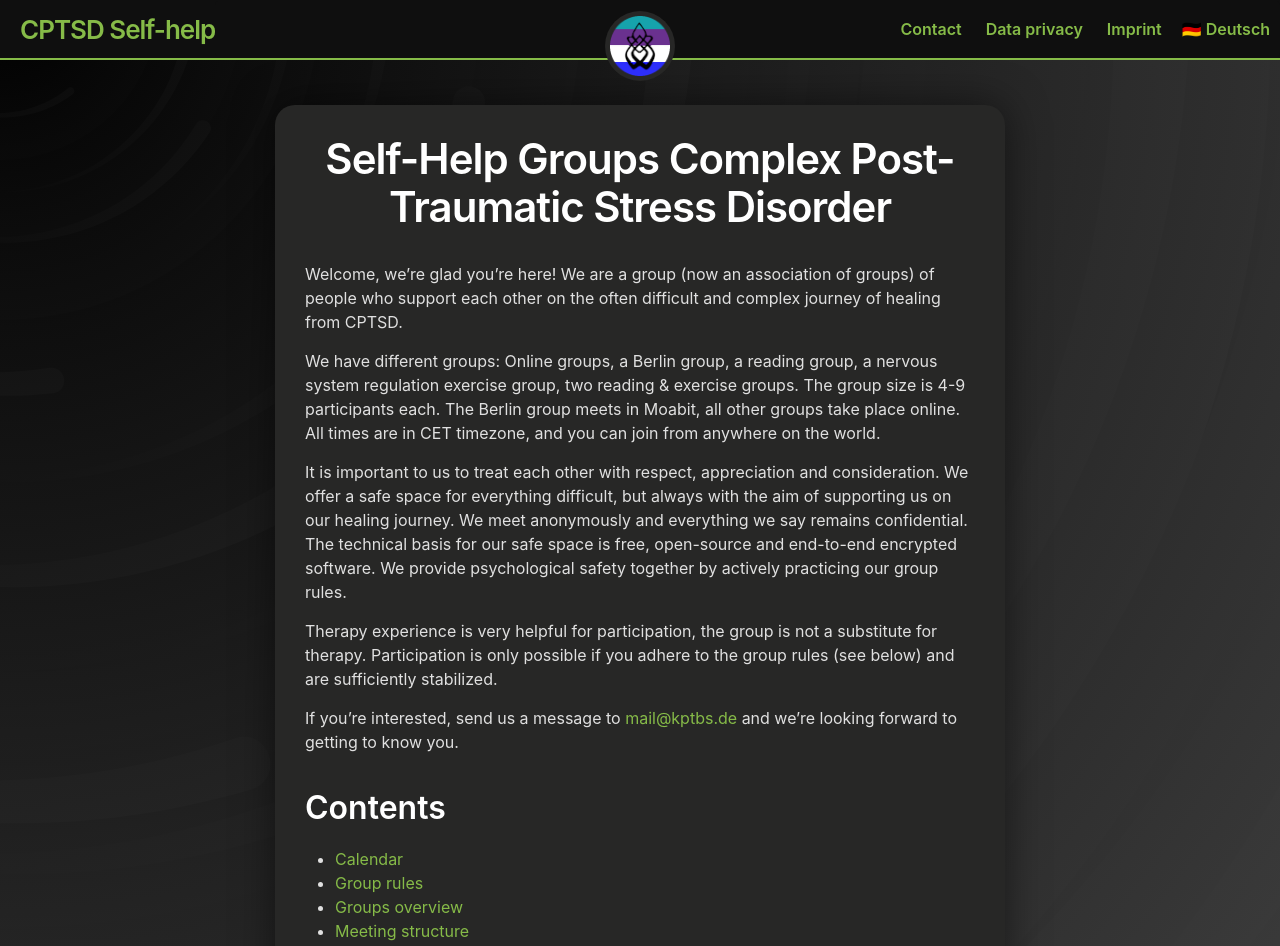
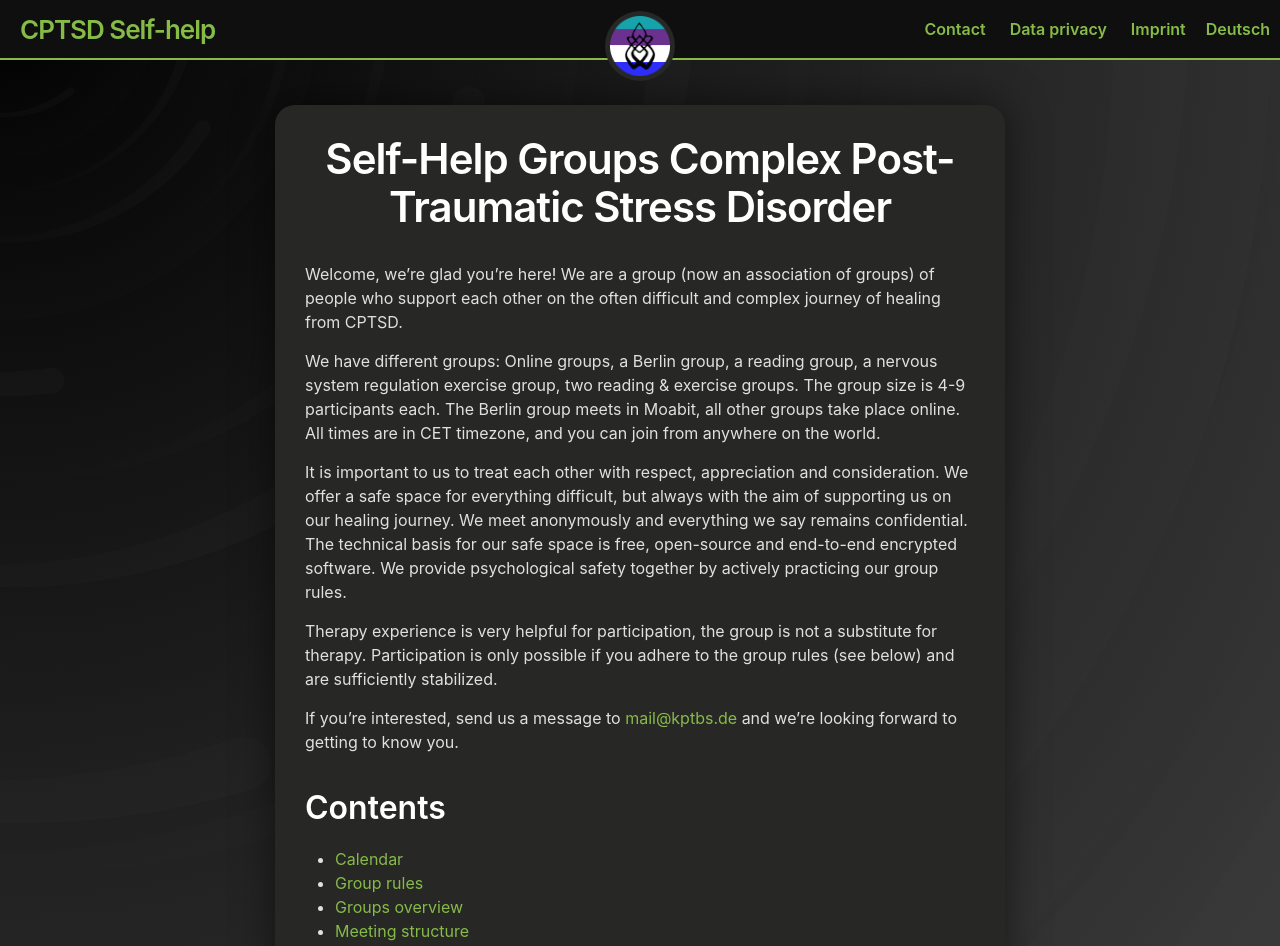
Before and after one commit to c-ptsd/c-ptsd.eu, a Jekyll site: the page built from index.md, in a window 1280 px wide. Shown: the top 946 px of the page. Built offline with Jekyll 4.4.1, drawn with Linux system fonts in a browser that asks for light colours.

Commit message:
Update header.html

```diff
--- a/_includes/header.html
+++ b/_includes/header.html
@@ -29,7 +29,7 @@
             </a>
           {%- endif -%}
         {%- endfor -%}
-        <a class="page-link" href="https://kptbs.de">🇩🇪 Deutsch</a>
+        <a class="page-link" href="https://kptbs.de">Deutsch</a>
       </div>
     </nav>
   {%- endif -%}
```
